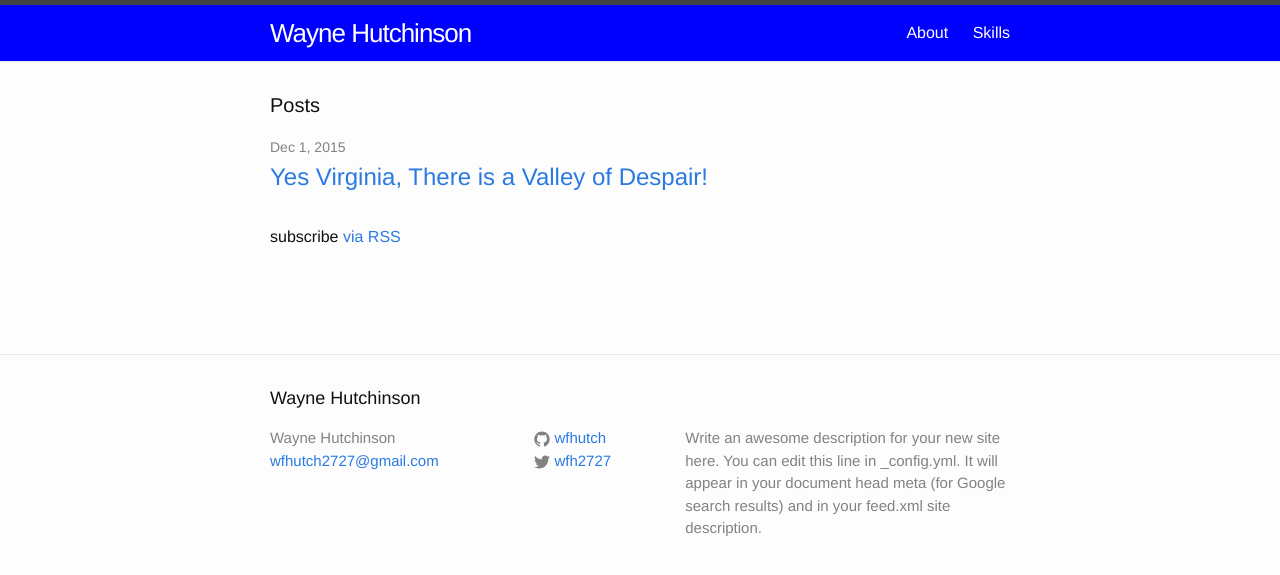
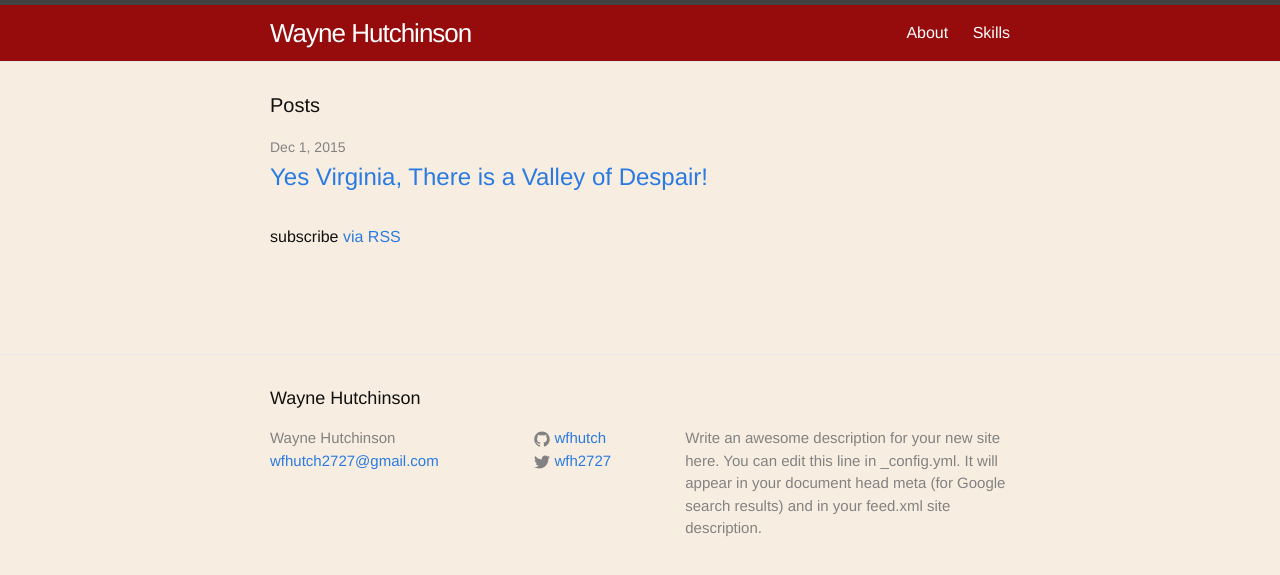
Before and after one commit to wfhutch/wfhutch.github.io, a Jekyll site: the page built from index.html, in a window 1280 px wide. Shown: the top 575 px of the page. Built offline with Jekyll 4.4.1, drawn with Linux system fonts in a browser that asks for light colours.

Commit message:
Changed body background color and navbar color. Added padding and margins to Skills logos

```diff
--- a/_sass/_base.scss
+++ b/_sass/_base.scss
@@ -19,7 +19,7 @@ body {
     line-height: $base-line-height;
     font-weight: 300;
     color: $text-color;
-    background-color: $background-color;
+    background-color: #F7EEE1;
     -webkit-text-size-adjust: 100%;
 }
 
@@ -40,26 +40,35 @@ ul, ol, dl, figure,
 /**
  * Images
  */
-img {
-    width: 100px;
-    height: 100px;
-    vertical-align: middle;
-}
-
-.skills-list {
-    margin-top: 30px;
-    margin-bottom: 30px;
-}
+// img {
+//     width: 100px;
+//     height: 100px;
+//     vertical-align: middle;
+// }
 
 .profile-pic {
     border-radius: 50%;
-    margin-bottom: 30px;
 }
 
-.skills-list {
-    margin-top: 50px;
+#profile-pic {
+    text-align: center;
+    padding: 20px;
 }
 
+.tech-logos {
+    height: 100px;
+    width: 100px;
+    padding: 20px;
+}
+
+table {
+    margin-top: 20px;
+    margin-bottom: 20px;
+}
+
+#game-link {
+    margin-top: 30px;
+}
 
 
 /**
--- a/_sass/_layout.scss
+++ b/_sass/_layout.scss
@@ -8,7 +8,7 @@
     // Positioning context for the mobile navigation icon
     position: fixed;
     width: 100%;
-    background-color: blue;
+    background-color: #960C0C;
 
 }
 
```
